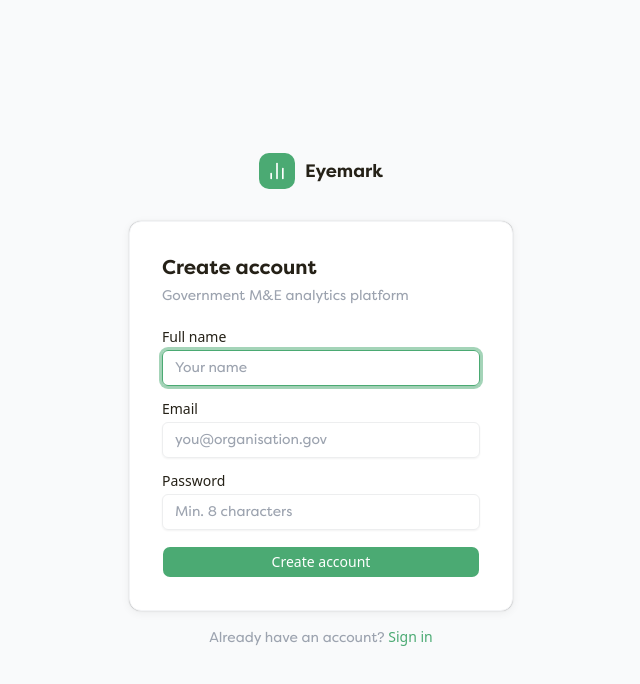
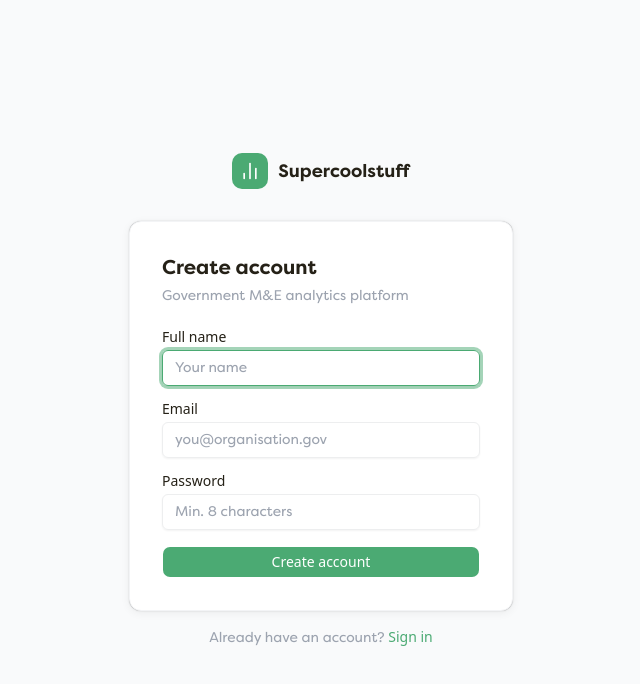
Before and after one commit to RolandM94/DASHBOARDS, a Next.js app: page /signup in a window 1280 px wide. Shown: the top 684 px of the page, without its empty margins (319-959 px from the left). Built offline with nearby package versions, Linux system fonts and the light colour scheme; a web font is replaced by a local one.

Commit message:
rebrand: Eyemark -> Supercoolstuff across all user-facing UI

```diff
--- a/app/analytics/layout.tsx
+++ b/app/analytics/layout.tsx
@@ -73,7 +73,7 @@ function OrgSetupScreen({ onCreated, onSignOut }: { onCreated: () => void; onSig
           <div className="h-9 w-9 bg-brand rounded-xl flex items-center justify-center">
             <BarChart2 className="h-5 w-5 text-white" />
           </div>
-          <span className="font-bold text-lg">Eyemark</span>
+          <span className="font-bold text-lg">Supercoolstuff</span>
         </div>
 
         {/* Card */}
@@ -228,7 +228,7 @@ export default function AnalyticsLayout({ children }: { children: React.ReactNod
               <div className="h-7 w-7 bg-brand rounded-lg flex items-center justify-center">
                 <BarChart2 className="h-4 w-4 text-white" />
               </div>
-              <span className="font-bold text-sm">Eyemark</span>
+              <span className="font-bold text-sm">Supercoolstuff</span>
             </div>
           </div>
 
--- a/app/analytics/page.tsx
+++ b/app/analytics/page.tsx
@@ -2,7 +2,7 @@ import type { Metadata } from "next";
 import { AnalyticsHome } from "@/components/analytics/home/AnalyticsHome";
 
 export const metadata: Metadata = {
-  title: "Analytics | Eyemark",
+  title: "Analytics | Supercoolstuff",
 };
 
 export default function AnalyticsPage() {
--- a/app/analytics/workbook/new/page.tsx
+++ b/app/analytics/workbook/new/page.tsx
@@ -2,7 +2,7 @@ import type { Metadata } from "next";
 import { WorksheetBuilder } from "@/components/analytics/worksheet/WorksheetBuilder";
 
 export const metadata: Metadata = {
-  title: "New Workbook | Eyemark",
+  title: "New Workbook | Supercoolstuff",
 };
 
 export default function NewWorkbookPage() {
--- a/app/layout.tsx
+++ b/app/layout.tsx
@@ -4,7 +4,7 @@ import { TooltipProvider } from "@/components/ui/tooltip";
 import { Toaster } from "@/lib/toast";
 
 export const metadata: Metadata = {
-  title: "Eyemark Dashboards",
+  title: "Supercoolstuff Dashboards",
   description: "AI-powered analytics for government monitoring & evaluation",
 };
 
--- a/app/login/page.tsx
+++ b/app/login/page.tsx
@@ -103,7 +103,7 @@ export default function LoginPage() {
           <div className="h-9 w-9 bg-brand rounded-xl flex items-center justify-center">
             <BarChart2 className="h-5 w-5 text-white" />
           </div>
-          <span className="font-bold text-lg">Eyemark</span>
+           <span className="font-bold text-lg">Supercoolstuff</span>
         </div>
 
         <div className="bg-white rounded-2xl border border-gray-100 shadow-sm p-8"
--- a/app/not-found.tsx
+++ b/app/not-found.tsx
@@ -9,7 +9,7 @@ export default function NotFound() {
         <div className="h-9 w-9 bg-brand rounded-xl flex items-center justify-center">
           <BarChart2 className="h-5 w-5 text-white" />
         </div>
-        <span className="font-bold text-lg">Eyemark</span>
+        <span className="font-bold text-lg">Supercoolstuff</span>
       </div>
 
       <div className="bg-white rounded-2xl border border-gray-100 shadow-sm p-10 max-w-md w-full"
--- a/app/reset-password/page.tsx
+++ b/app/reset-password/page.tsx
@@ -89,7 +89,7 @@ export default function ResetPasswordPage() {
           <div className="h-9 w-9 bg-brand rounded-xl flex items-center justify-center">
             <BarChart2 className="h-5 w-5 text-white" />
           </div>
-          <span className="font-bold text-lg">Eyemark</span>
+           <span className="font-bold text-lg">Supercoolstuff</span>
         </div>
 
         <div
--- a/app/signup/page.tsx
+++ b/app/signup/page.tsx
@@ -79,7 +79,7 @@ export default function SignupPage() {
           <div className="h-9 w-9 bg-brand rounded-xl flex items-center justify-center">
             <BarChart2 className="h-5 w-5 text-white" />
           </div>
-          <span className="font-bold text-lg">Eyemark</span>
+           <span className="font-bold text-lg">Supercoolstuff</span>
         </div>
 
         <div className="bg-white rounded-2xl border border-gray-100 shadow-sm p-8"
--- a/components/analytics/dashboard/DashboardView.tsx
+++ b/components/analytics/dashboard/DashboardView.tsx
@@ -824,7 +824,7 @@ export function DashboardView({ dashboard }: Props) {
       <div className="max-w-7xl mx-auto w-full px-6 py-6 flex items-center justify-center print:hidden">
         <p className="text-[11px] text-muted-foreground/40 flex items-center gap-1.5">
           <BarChart2 className="h-3 w-3" />
-          Powered by Eyemark
+          Powered by Supercoolstuff
         </p>
       </div>
 
--- a/components/analytics/home/AnalyticsHome.tsx
+++ b/components/analytics/home/AnalyticsHome.tsx
@@ -455,7 +455,7 @@ export function AnalyticsHome() {
               </span>
             </div>
             <p className="text-xs text-muted-foreground mb-3 -mt-2">
-              Pre-loaded datasets you can use to explore Eyemark Dashboards.
+              Pre-loaded datasets you can use to explore Supercoolstuff Dashboards.
             </p>
             <div className="grid grid-cols-2 sm:grid-cols-3 lg:grid-cols-4 gap-4">
               {(seedExpanded ? seedDatasets : seedDatasets.slice(0, PREVIEW)).map((d) => (
--- a/lib/ai/prompts.ts
+++ b/lib/ai/prompts.ts
@@ -35,7 +35,7 @@ export function buildSystemPrompt(fields: AIDatasetField[]): string {
     })
     .join("\n");
 
-  return `You are a data visualisation assistant for Eyemark, a government budget and project tracking platform.
+  return `You are a data visualisation assistant for Supercoolstuff, a government budget and project tracking platform.
 
 Available dataset fields:
 ${fieldList}
--- a/lib/reports/exportEngineCore.ts
+++ b/lib/reports/exportEngineCore.ts
@@ -472,7 +472,7 @@ export async function renderReportDocx(payload: JsonObject, options: ReportExpor
 
   const document = new Document({
     title,
-    creator: "Eyemark",
+    creator: "Supercoolstuff",
     description: "AI-generated report export",
     sections: [{
       properties: {
```
